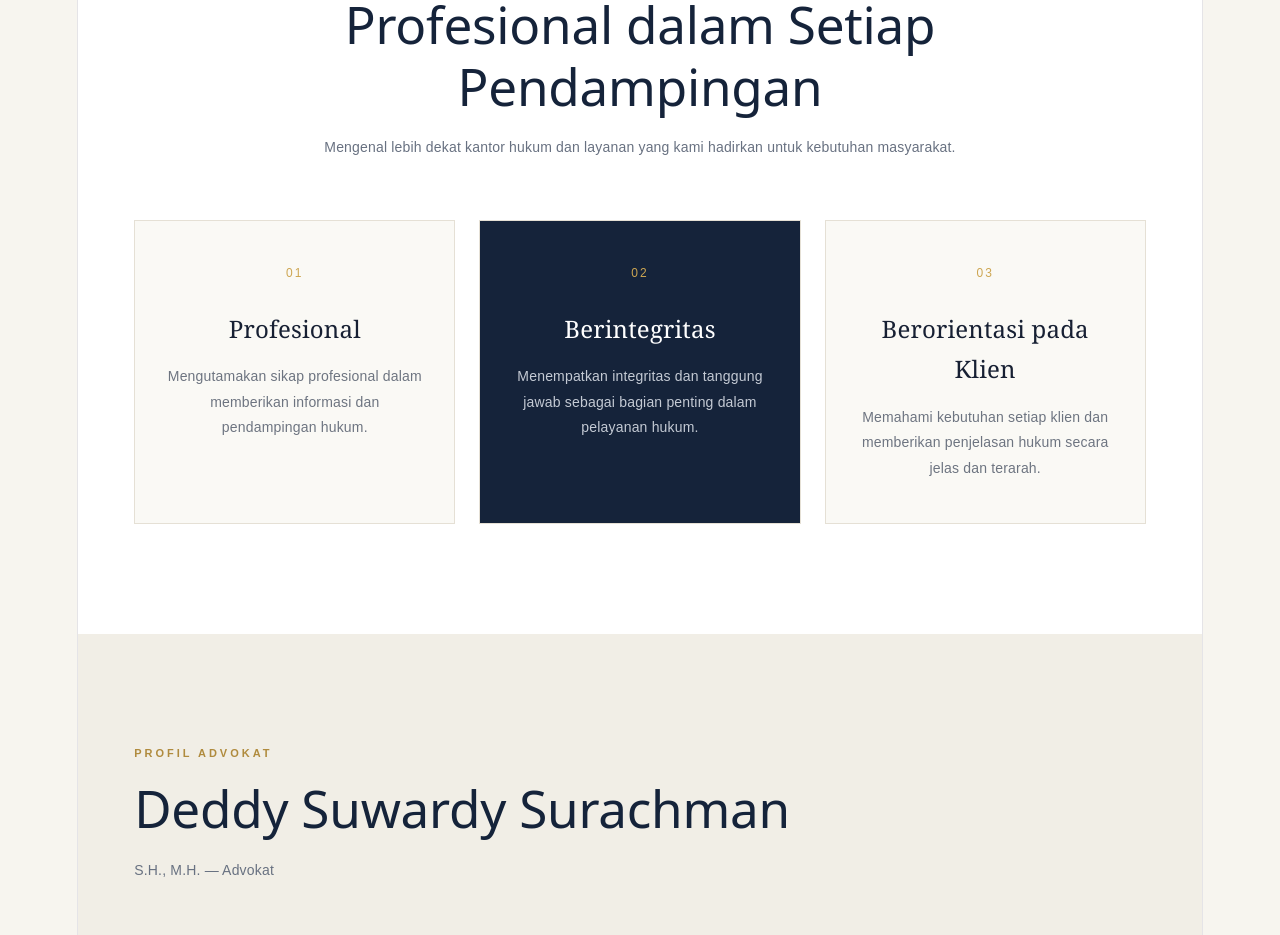
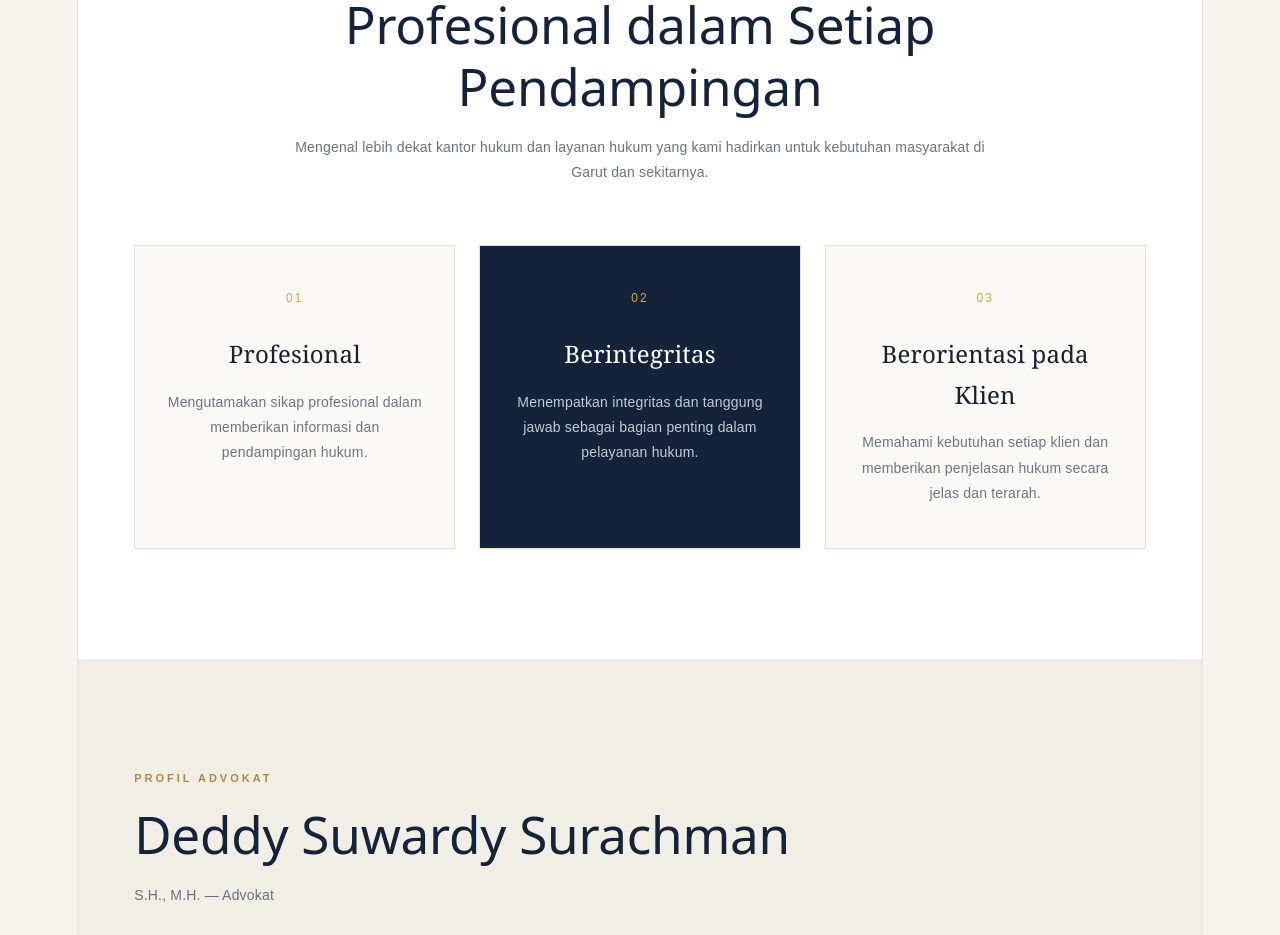
Before and after one commit to deddyswuardy/deddyswuardy.github.io, a React (Vite) app: page / in a window 1280 px wide. Shown: the part 1460-2395 px from the top of the page. Built offline with nearby package versions, Linux system fonts and the light colour scheme.

Commit message:
Improve local SEO in about section

```diff
--- a/src/App.jsx
+++ b/src/App.jsx
@@ -141,9 +141,9 @@ function App() {
               <span className="section-label">TENTANG KAMI</span>
               <h2>Profesional dalam Setiap Pendampingan</h2>
               <p>
-                Mengenal lebih dekat kantor hukum dan layanan yang
-                kami hadirkan untuk kebutuhan masyarakat.
-              </p>
+                Mengenal lebih dekat kantor hukum dan layanan hukum yang
+                kami hadirkan untuk kebutuhan masyarakat di Garut dan sekitarnya.
+             </p>
             </div>
 
             <div className="about-grid">
```
